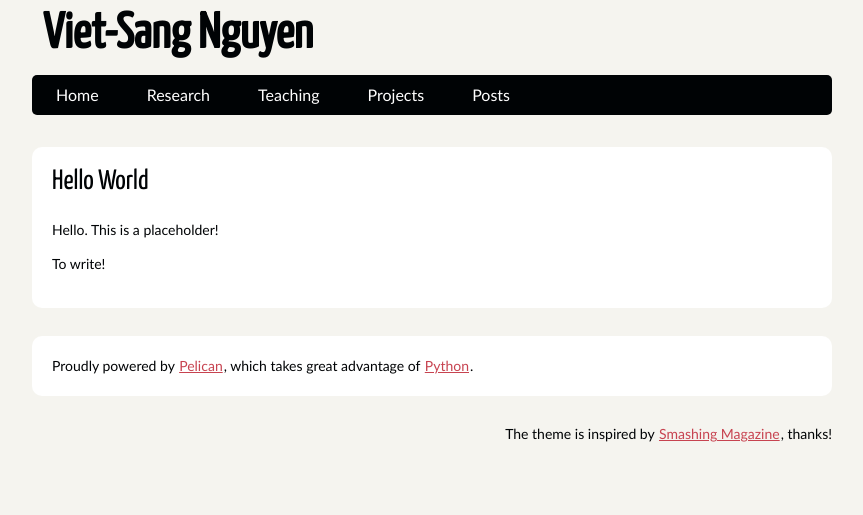
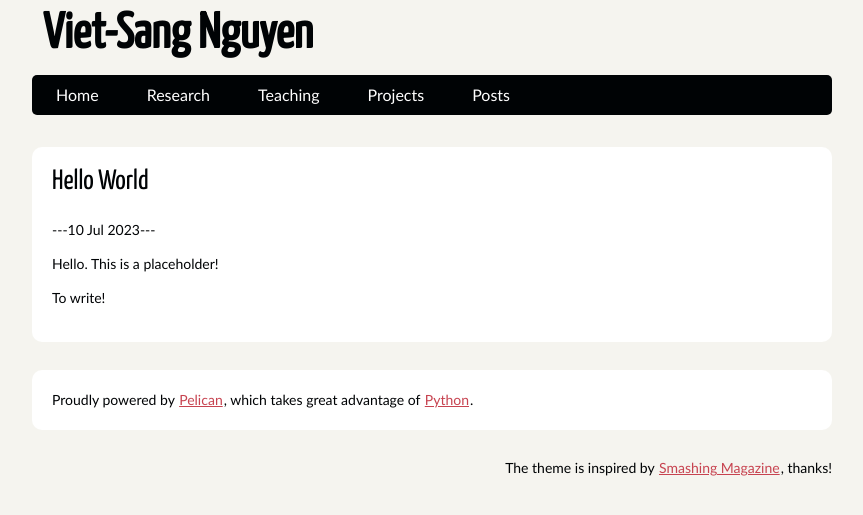
Before and after one commit to nvietsang/nvietsang.github.io, a Jekyll site: the page built from _posts/2023-07-10-Hello-World.md, in a window 1280 px wide. Shown: the top 515 px of the page, without its empty margins (208-1071 px from the left). Built offline with Jekyll 4.4.1, drawn with Linux system fonts in a browser that asks for light colours.

Commit message:
fix bugs

```diff
--- a/_layouts/post.html
+++ b/_layouts/post.html
@@ -5,7 +5,7 @@ layout: default
 
 <section id="content" class="body">
     <h1>{{ page.title }}</h1>
-    <p>{{ page.data | date_to_string }}</p>
+    <p>---{{ page.date | date_to_string }}---</p>
 
     {{ content }}
 </section>
```
Also changed, not shown: 1 other file.
